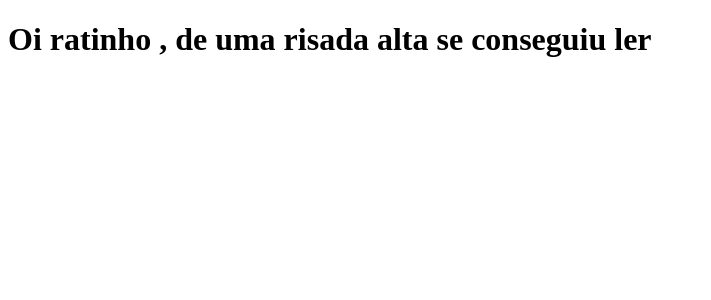
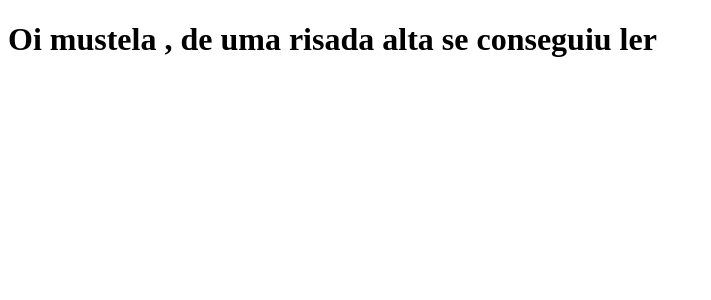
Before and after one commit to emersonjonesaraujo/clone-tabnews, a Next.js app: page / in a window 1280 px wide. Shown: the top 300 px of the page, without its empty margins (0-711 px from the left). Built offline with nearby package versions, Linux system fonts and the light colour scheme.

Commit message:
Nova versão

```diff
--- a/pages/index.js
+++ b/pages/index.js
@@ -1,4 +1,4 @@
 function home() {
-    return <h1>Oi ratinho , de uma risada alta se conseguiu ler</h1>
+    return <h1>Oi mustela , de uma risada alta se conseguiu ler</h1>
 };
 export default home;
```
